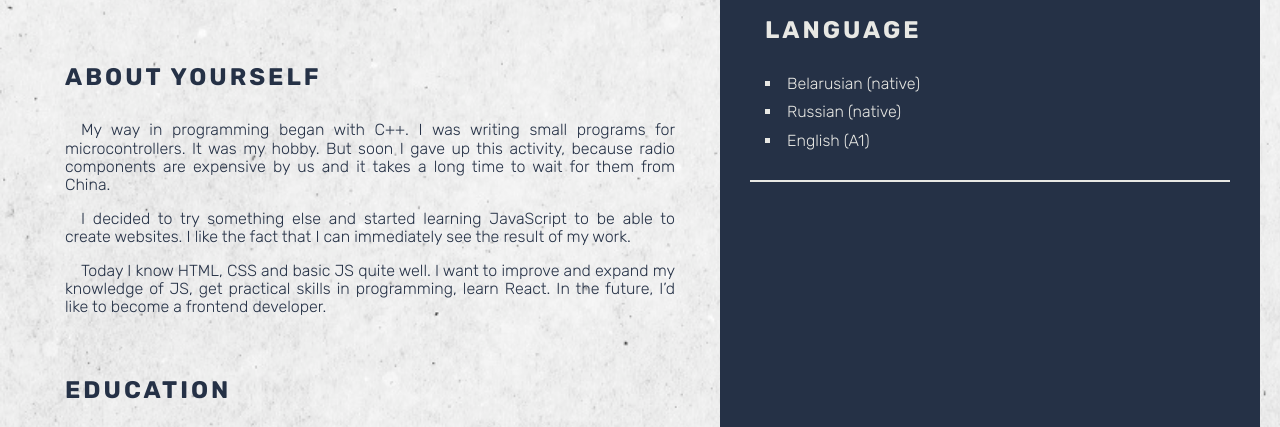
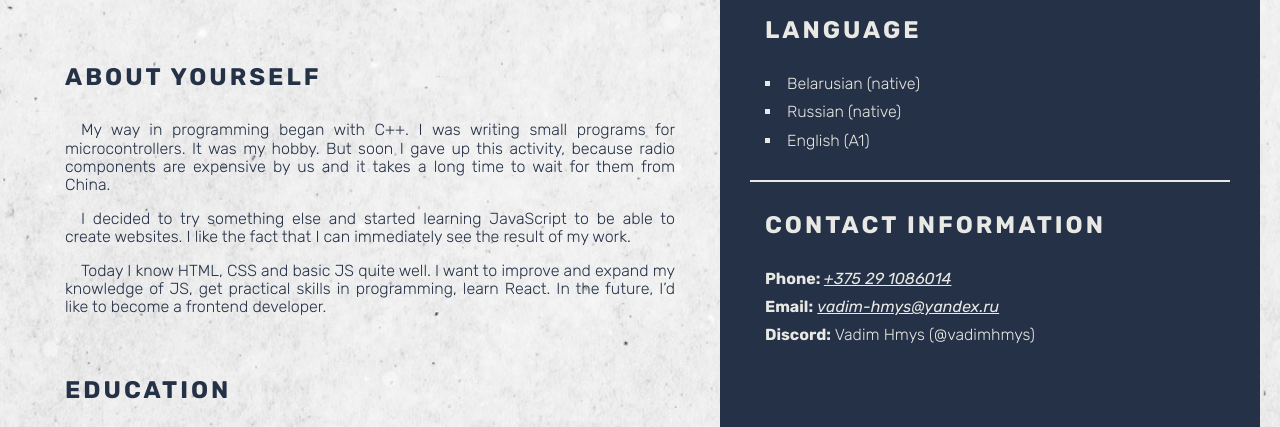
Before and after one commit to vadimhmys/rsschool-cv, a plain HTML site: page index.html in a window 1280 px wide. Shown: the part 358-785 px from the top of the page. Drawn offline with nearby package versions, Linux system fonts and the light colour scheme.

Commit message:
feat: add contacts section

```diff
--- a/css/style.css
+++ b/css/style.css
@@ -85,6 +85,10 @@ body {
     border-bottom: 2px solid var(--fortext-color);
 }
 
+.info-short .section:last-of-type {
+    border-bottom-width: 0;
+}
+
 /*****header*******/
 
 .header {
@@ -160,7 +164,7 @@ body {
     font-style: italic;
 }
 
-/******common courses, projects, skills, language*******/
+/******common courses, projects, skills, language, contacts*******/
 
 .courses-item,
 .projects-item,
@@ -173,7 +177,8 @@ body {
 .courses-item + .courses-item,
 .projects-item + .projects-item,
 .skills-item + .skills-item,
-.language-item + .language-item {
+.language-item + .language-item,
+.contacts-item + .contacts-item {
     padding-top: 10px;
 }
 
@@ -196,3 +201,19 @@ pre {
     padding: 0 15px;
     background-color: rgba(37,49,70,.2);;
 }
+
+/*******contacts********/
+
+.contacts-item span {
+    font-weight: bold;
+}
+
+.contacts-link {
+    color: var(--fortext-color);
+    font-style: italic;
+    text-decoration: underline;
+}
+
+.contacts-link:hover {
+    color: #000;
+}
--- a/index.html
+++ b/index.html
@@ -118,6 +118,22 @@ function getDateAgo(date, days) {
                             <li class="language-item">English (A1)</li>
                         </ul>
                     </section>
+                    <section class="section" id="contacts">
+                        <h2 class="section-title">Contact information</h2>
+                        <ul class="contacts-list">
+                            <li class="contacts-item">
+                                <span>Phone: </span>
+                                <a class="contacts-link" href="tel: +375291086014">+375 29 1086014</a>
+                            </li>
+                            <li class="contacts-item">
+                                <span>Email:</span>
+                                <a class="contacts-link" href="mailto: vadim-hmys@yandex.ru">   vadim-hmys@yandex.ru</a>
+                            </li>
+                            <li class="contacts-item">
+                                <span>Discord:</span>   Vadim Hmys (@vadimhmys)
+                            </li>
+                        </ul>
+                    </section>
                 </div>
             </div>
         </div>
```
